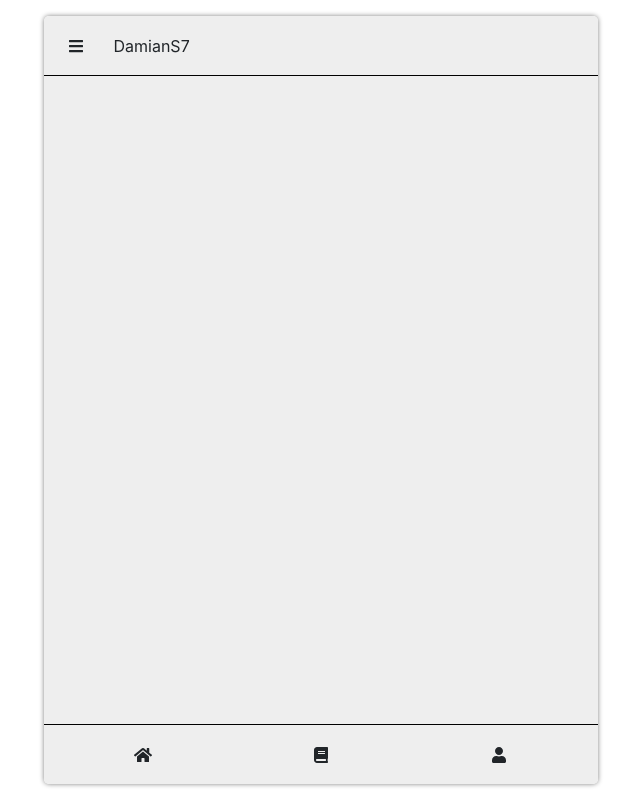
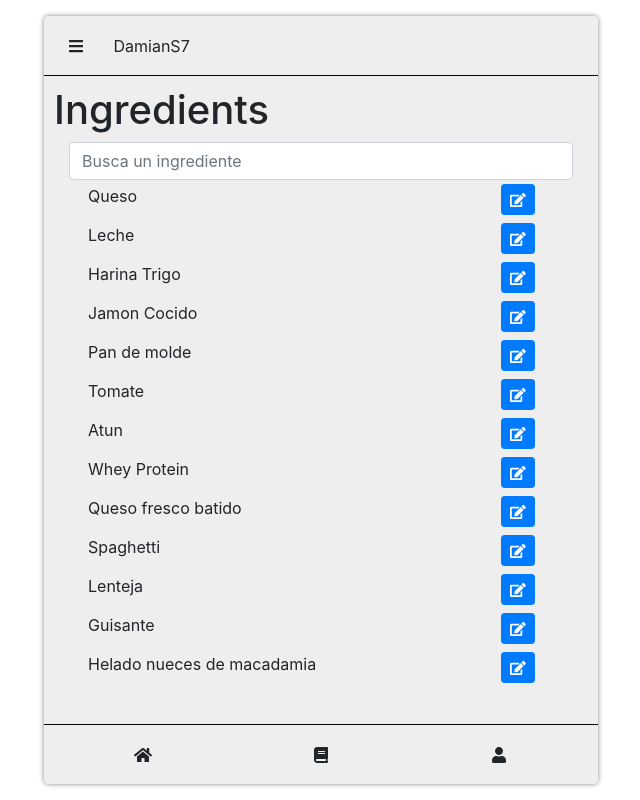
Before and after one commit to damianS7/fitCalc-spring-frontend, a Vue app: page /ingredients in a window 1280 px wide. Shown: the whole page, without its empty margins (319-959 px from the left). Built offline with nearby package versions, Linux system fonts and the light colour scheme.

Commit message:
Implementacion inicial de la gestion de ingredientes

```diff
--- a/src/router/index.js
+++ b/src/router/index.js
@@ -3,6 +3,8 @@ import VueRouter from "vue-router";
 import Dashboard from "@/views/Dashboard.vue";
 import Food from "@/views/food/Food.vue";
 import FoodList from "@/views/food/FoodList.vue";
+import Ingredient from "@/views/ingredients/Ingredient.vue";
+import IngredientList from "@/views/ingredients/IngredientList.vue";
 import FoodRecord from "@/views/FoodRecord.vue";
 import Profile from "@/views/profile/Profile.vue";
 
@@ -13,6 +15,16 @@ const routes = [
     path: "/",
     name: "Dashboard",
     component: Dashboard,
+  },
+  {
+    path: "/ingredients/:ingredientId",
+    name: "Ingredient",
+    component: Ingredient
+  },
+  {
+    path: "/ingredients",
+    name: "IngredientList",
+    component: IngredientList
   },
   {
     path: "/food/:foodId",
--- a/src/store/index.js
+++ b/src/store/index.js
@@ -59,8 +59,8 @@ const mutations = {
   NEW_INGREDIENT(state, ingredient) {
     Vue.set(state.ingredients, ingredient.id, ingredient);
   },
-  DELETE_INGREDIENT(state, ingredient) {
-    Vue.delete(state.ingredients, ingredient.id);
+  DELETE_INGREDIENT(state, ingredientId) {
+    Vue.delete(state.ingredients, ingredientId);
   },
   ADD_INGREDIENT_TO_FOOD(state, payload) {
     state.foods[payload.foodId].ingredients.push(payload.ingredientId);
@@ -138,6 +138,9 @@ const actions = {
   async newIngredient(context, payload ) {
     context.commit("ADD_INGREDIENT", payload);
   },
+  async deleteIngredient(context, ingredientId) {
+    context.commit("DELETE_INGREDIENT", ingredientId);
+  },
   async addIngredientToFood(context, payload ) {
     context.commit("ADD_INGREDIENT_TO_FOOD", payload);
   },
--- /dev/null
+++ b/src/views/ingredients/Ingredient.vue
@@ -0,0 +1,58 @@
+<template>
+  <b-col cols="12">
+    <b-row class="m-1">
+      <b-col cols="10">
+        {{ ingredient.name }}
+      </b-col>
+      <b-col cols="2">
+        <b-button
+          @click="deleteIngredient(ingredient.id)"
+          class="btn-block"
+          variant="danger"
+          >-</b-button
+        >
+      </b-col>
+    </b-row>
+  </b-col>
+</template>
+
+<script>
+import { mapGetters } from "vuex";
+
+const data = function () {
+  return {
+    selectedIngredientId: null,
+  };
+};
+
+const computed = {
+  ...mapGetters({
+    getIngredient: "getIngredient",
+  }),
+  ingredient: function () {
+    const ingredientId = this.$route.params.ingredientId;
+    return this.getIngredient(ingredientId);
+  },
+};
+
+const methods = {
+  newIngredient() {
+    /*if (this.selectedIngredientId == null) {
+      return;
+    }
+
+    this.$store.dispatch("newIngredient", {
+      ingredientId: this.selectedIngredientId,
+      ingredientId: this.ingredient.id,
+    });*/
+  },
+  deleteIngredient() {
+    //const ingredientId = this.$route.params.ingredientId;
+    //this.$store.dispatch("deleteIngredient", ingredientId);
+  },
+};
+export default { computed, methods, data };
+</script>
+
+<style>
+</style>
--- /dev/null
+++ b/src/views/ingredients/IngredientList.vue
@@ -0,0 +1,44 @@
+<template>
+  <!-- agregar de busqueda filtro -->
+  <b-col cols="12">
+    <b-row>
+      <h1>Ingredients</h1>
+    </b-row>
+    <b-row>
+      <b-col cols="12">
+        <b-form-input
+          v-model="searchFilter"
+          placeholder="Busca un ingrediente"
+        ></b-form-input>
+      </b-col>
+    </b-row>
+    <ingredient-item
+      v-for="ingredient of ingredients"
+      v-bind:key="ingredient.id"
+      :ingredient="ingredient"
+    ></ingredient-item>
+  </b-col>
+</template>
+<script>
+import { mapGetters } from "vuex";
+import IngredientListItem from "@/views/ingredients/IngredientListItem.vue";
+const components = { "ingredient-item": IngredientListItem };
+const data = function () {
+  return {
+    searchFilter: "",
+  };
+};
+const computed = {
+  ...mapGetters({ getIngredients: "getIngredients" }),
+  ingredients: function () {
+    return this.getIngredients.filter((ingredient) =>
+      ingredient.name.toLowerCase().includes(this.searchFilter.toLowerCase())
+    );
+  },
+};
+
+export default { computed, components, data };
+</script>
+
+<style>
+</style>
--- /dev/null
+++ b/src/views/ingredients/IngredientListItem.vue
@@ -0,0 +1,34 @@
+<template>
+  <b-row>
+    <b-col cols="12">
+      <b-row class="m-1">
+        <b-col cols="10">
+          {{ ingredient.name }}
+        </b-col>
+        <b-col cols="2">
+          <router-link :to="{ path: '/ingredients/' + ingredientId() }">
+            <b-button class="btn-sm" variant="primary">
+              <font-awesome-icon icon="edit" />
+            </b-button>
+          </router-link>
+        </b-col>
+      </b-row>
+    </b-col>
+  </b-row>
+</template>
+<script>
+import { mapGetters } from "vuex";
+const props = ["ingredient"];
+const computed = {
+  ...mapGetters({ ingredients: "getIngredients" }),
+};
+const methods = {
+  ingredientId() {
+    return this.ingredient.id.toString();
+  },
+};
+export default { computed, props, methods };
+</script>
+
+<style>
+</style>
```
